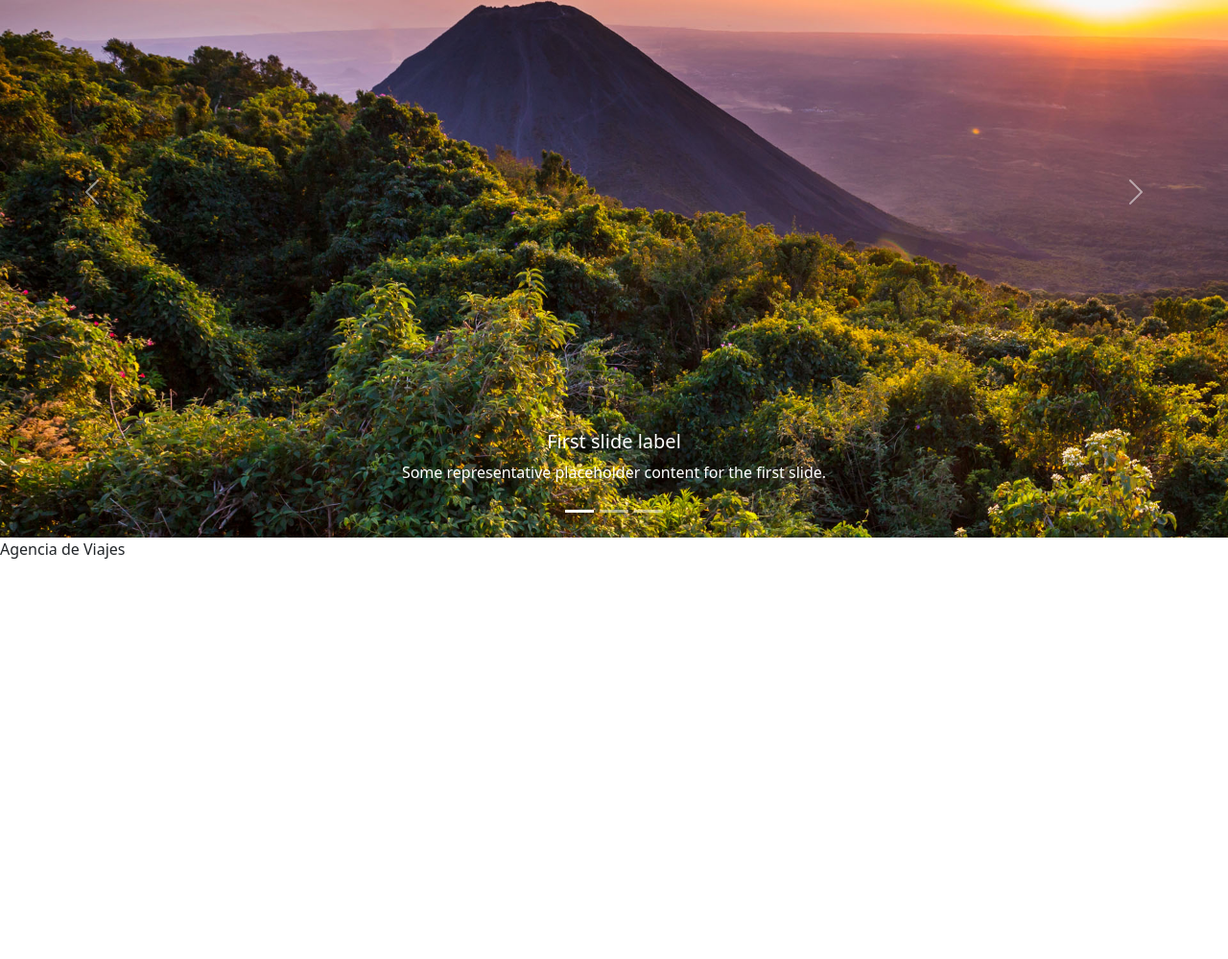
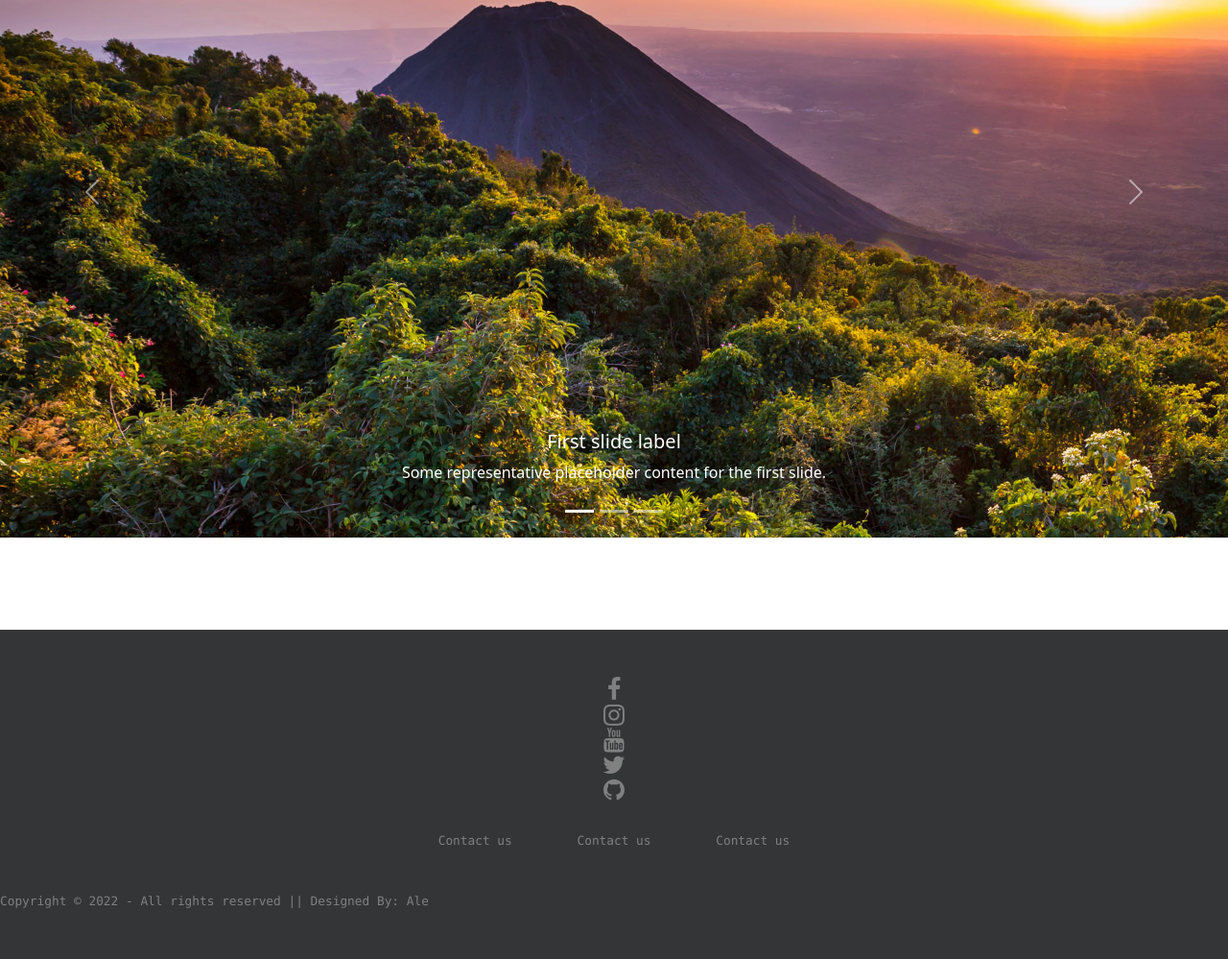
Before and after one commit to aleee-git/FSJ11-Tarea-1, a plain HTML site: page Index.html in a window 1280 px wide. Shown: the part 160-1159 px from the top of the page at 96% size. Before the commit the page ends 800 px from the top, so only its background shows below. Drawn offline with nearby package versions, Linux system fonts and the light colour scheme.

Commit message:
Vistas y footer 1.0

```diff
--- a/Index.html
+++ b/Index.html
@@ -8,6 +8,9 @@
 
     <link rel="stylesheet" href="Resources/CSS/Style.css">
     <link href="https://cdn.jsdelivr.net/npm/bootstrap@5.2.2/dist/css/bootstrap.min.css" rel="stylesheet" crossorigin="anonymous">
+
+    <!--FONT AWESOME-->
+    <link rel="stylesheet" href="https://cdnjs.cloudflare.com/ajax/libs/font-awesome/4.7.0/css/font-awesome.min.css">
 
     <title> Travel SV ✈ </title>
 </head>
@@ -82,12 +85,40 @@
       </div>
 </header>
 
+<br> <br>
+
 <body>
-    <p>Agencia de Viajes</p>
+
 </body>
 
+<br> <br>
+
+<script src="https://cdn.jsdelivr.net/npm/bootstrap@5.2.2/dist/js/bootstrap.bundle.min.js" integrity="sha384-OERcA2EqjJCMA+/3y+gxIOqMEjwtxJY7qPCqsdltbNJuaOe923+mo//f6V8Qbsw3" crossorigin="anonymous"></script>
+
 <footer>
-    <script src="https://cdn.jsdelivr.net/npm/bootstrap@5.2.2/dist/js/bootstrap.bundle.min.js" integrity="sha384-OERcA2EqjJCMA+/3y+gxIOqMEjwtxJY7qPCqsdltbNJuaOe923+mo//f6V8Qbsw3" crossorigin="anonymous"></script>
-</footer>
+    <div class="footer">
+
+      <div class="row">
+        <a href="#"><i class="fa fa-facebook"></i></a>
+        <a href="#"><i class="fa fa-instagram"></i></a>
+        <a href="#"><i class="fa fa-youtube"></i></a>
+        <a href="#"><i class="fa fa-twitter"></i></a>
+        <a href="#"><i class="fa fa-github"></i></a>
+      </div>
+
+      <div class="row">
+        <ul>
+          <li><a href="#">Contact us</a></li>
+          <li><a href="#">Contact us</a></li>
+          <li><a href="#">Contact us</a></li>
+        </ul>
+      </div>
+
+      <div class="row">
+        Copyright © 2022 - All rights reserved || Designed By: Ale
+      </div>
+
+    </div>
+  </footer>
 
 </html>
--- a/Resources/CSS/Style.css
+++ b/Resources/CSS/Style.css
@@ -5,6 +5,41 @@
     font-size: 20px;
 }
 
-#volcano {
-    opacity: 0.8;
+.footer {
+    background-color: #333536;
+    font-family: Menlo, monospace;
+    padding: 30px 0px;
+    text-align: center;
 }
+
+.footer .row {
+    width: 100%;
+    margin: 1% 0%;
+    padding:0.6% 0%;
+    color:gray;
+    font-size:0.8em;
+}
+
+.footer .row a {
+    text-decoration:none;
+    color:gray;
+    transition:0.5s;
+}
+
+.footer .row a:hover{
+    color:#fff;
+    }
+
+.footer .row ul{
+    width:100%;
+    }
+
+.footer .row ul li{
+    display:inline-block;
+    margin:0px 30px;
+    }
+
+.footer .row a i{
+    font-size:2em;
+    margin:0% 1%;
+    }
```
Also changed, not shown: Destination_1.html (added), Destination_2.html (added), Destination_3.html (added), Destination_4.html (added), Destination_5.html (added), Destination_6.html (added).
